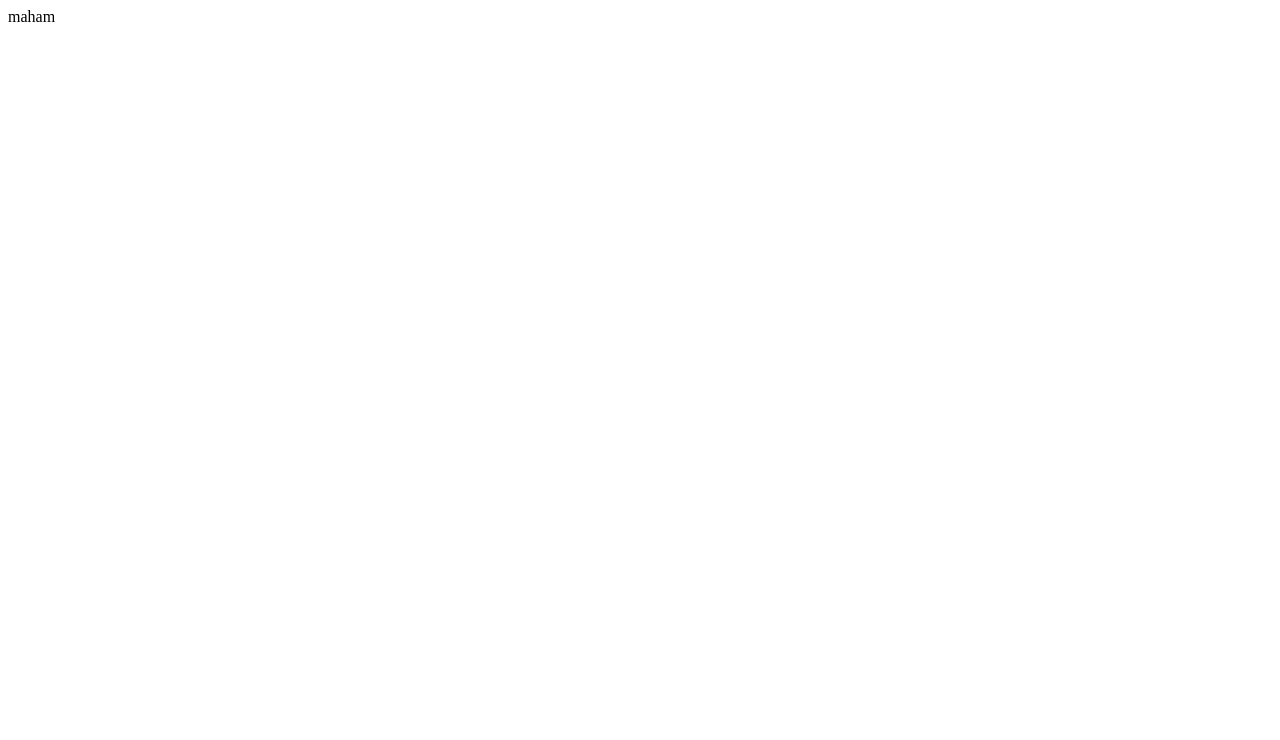
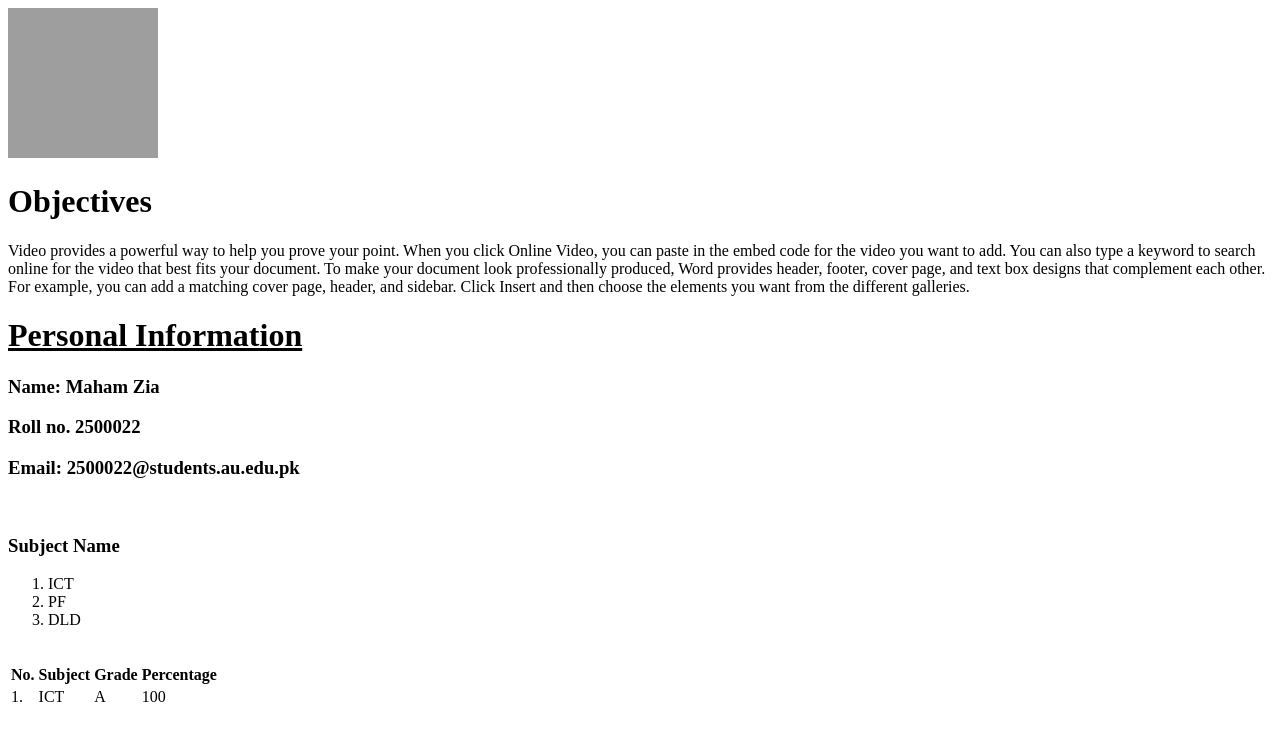
Before and after one commit to Maham022/My-Project, a plain HTML site: page index.html in a window 1280 px wide. Drawn offline with Linux system fonts and the light colour scheme; grey boxes are pictures that could not be loaded.

Commit message:
new commit

```diff
--- a/index.html
+++ b/index.html
@@ -1 +1,37 @@
-<H>maham</H>
+<!DOCTYPE html>
+<html>
+<head><title>My project</title></head>
+<body>
+<img style="height: 150px; width:150px;" src="https://images.unsplash.com/photo-1575936123452-b67c3203c357?fm=jpg&q=60&w=3000&ixlib=rb-4.1.0&ixid=M3wxMjA3fDB8MHxzZWFyY2h8Mnx8aW1hZ2V8ZW58MHx8MHx8fDA%3D" alt="">
+<h1>Objectives</h1>
+<p>Video provides a powerful way to help you prove your point. When you click Online Video, you can paste in the embed code for the video you want to add. You can also type a keyword to search online for the video that best fits your document.
+To make your document look professionally produced, Word provides header, footer, cover page, and text box designs that complement each other. For example, you can add a matching cover page, header, and sidebar. Click Insert and then choose the elements you want from the different galleries.
+</p>
+
+<h1><u>Personal Information</u></h1>
+<h3>Name: Maham Zia</h3>
+<h3>Roll no. 2500022</h3>
+<h3>Email: 2500022@students.au.edu.pk</h3>
+<br>
+<h3>Subject Name</h3>
+<ol>
+<li>ICT</li>
+<li>PF</li>
+<li>DLD</li>
+</ol>
+
+
+<br>
+<table>
+    <th>No.</th>
+<th>Subject</th>
+<th>Grade</th>
+<th>Percentage</th>
+<tr>
+    <td>1.</td>
+    <td>ICT</td>
+    <td>A</td>
+    <td>100</td>
+
+
+</tr>
```
